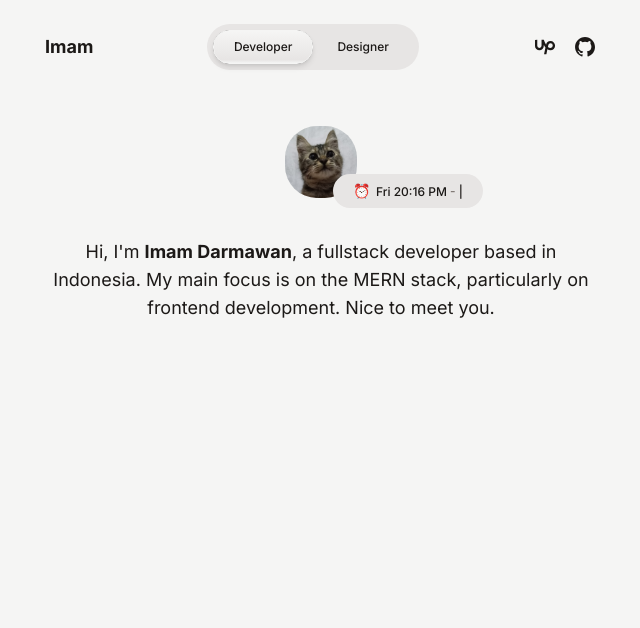
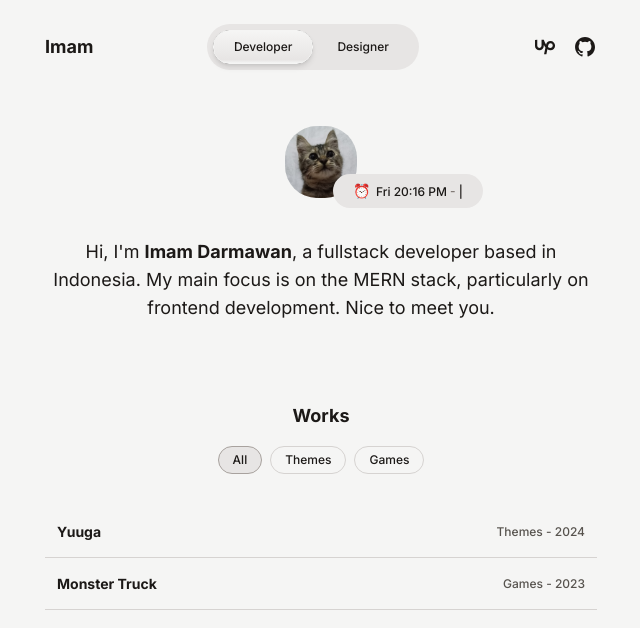
Before and after one commit to imam-darmawan/imam-darmawan.github.io, a React (Vite) app: page / in a window 1280 px wide. Shown: the top 628 px of the page, without its empty margins (319-959 px from the left). Built offline with nearby package versions, Linux system fonts and the light colour scheme.

Commit message:
Add works section

```diff
--- a/src/App.jsx
+++ b/src/App.jsx
@@ -1,6 +1,7 @@
 import { useState } from "react";
 import Header from "./Header";
 import About from "./About";
+import Works from "./Works";
 
 const App = () => {
   const [selectedRole, setSelectedRole] = useState("developer");
@@ -10,6 +11,7 @@ const App = () => {
       <Header selectedRole={selectedRole} setSelectedRole={setSelectedRole} />
       <main>
         <About />
+        <Works />
       </main>
     </div>
   );
--- /dev/null
+++ b/src/Works.jsx
@@ -0,0 +1,107 @@
+import clsx from "clsx";
+import PropTypes from "prop-types";
+import { useState } from "react";
+
+const CategorySelector = ({ category, onClick, filter }) => {
+  return (
+    <label htmlFor={category} key={category}>
+      <input
+        type="radio"
+        name="category"
+        id={category}
+        value={category}
+        onClick={onClick}
+        className="peer hidden"
+        {...(filter.includes(category) && { defaultChecked: true })}
+      />
+      <span
+        className={clsx(
+          "flex h-7 cursor-pointer items-center rounded-2xl border border-stone-300 px-3.5 transition hover:bg-stone-200 peer-checked:border-stone-400 peer-checked:bg-stone-200",
+        )}
+      >
+        {category}
+      </span>
+    </label>
+  );
+};
+
+const Works = () => {
+  const [filter, setFilter] = useState("All");
+
+  const cateogries = ["Themes", "Games"];
+
+  const works = [
+    {
+      title: "Yuuga",
+      url: "https://themeskibou-yuuga.pages.dev",
+      date: "2024",
+      category: cateogries[0],
+    },
+    {
+      title: "Monster Truck",
+      url: "https://id-monstertruck-game.pages.dev",
+      date: "2023",
+      category: cateogries[1],
+    },
+  ];
+
+  const filteredWorks =
+    filter === "All" ? works : works.filter((work) => work.category === filter);
+
+  const handleFilter = (e) => {
+    setFilter(e.target.value);
+  };
+
+  return (
+    <div className="mt-20 flex-wrap text-center">
+      <h2 className="text-lg font-bold">Works</h2>
+
+      {/* Filter */}
+      <fieldset className="mt-4 flex justify-center gap-2">
+        <CategorySelector
+          category="All"
+          filter={filter}
+          onClick={handleFilter}
+        />
+
+        {cateogries.map((category) => (
+          <CategorySelector
+            key={category}
+            category={category}
+            filter={filter}
+            onClick={handleFilter}
+          />
+        ))}
+      </fieldset>
+
+      {/* Works list */}
+      <ul className="mt-8">
+        {filteredWorks.map((work) => (
+          <li
+            key={work.title}
+            className="relative flex h-[3.25rem] items-center"
+          >
+            <a
+              href={work.url}
+              className="flex h-full w-full items-center justify-between border-b border-stone-300 px-3 transition-all hover:border-b-stone-400 hover:px-5"
+              target="_blank"
+            >
+              <span className="text-sm font-bold">{work.title}</span>
+              <span className="text-stone-600">
+                {work.category} - <time dateTime={work.date}>{work.date}</time>
+              </span>
+            </a>
+          </li>
+        ))}
+      </ul>
+    </div>
+  );
+};
+
+CategorySelector.propTypes = {
+  category: PropTypes.string.isRequired,
+  onClick: PropTypes.func.isRequired,
+  filter: PropTypes.string.isRequired,
+};
+
+export default Works;
```
